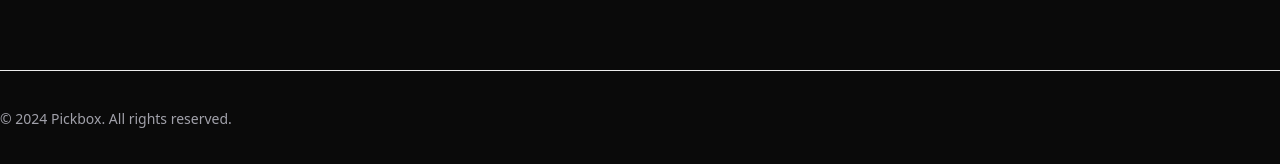
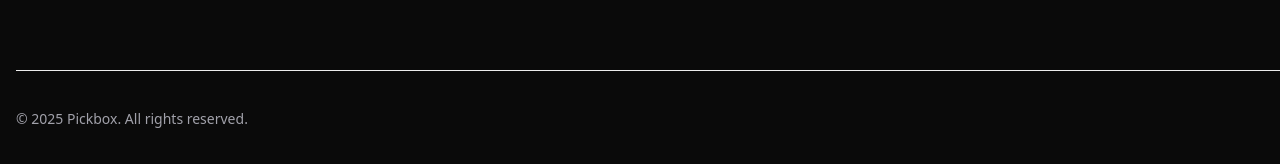
Before and after one commit to mortal-ghost/pickbox, a Next.js app in the folder ui/: page / in a window 1280 px wide. Shown: the part 1639-1803 px from the top of the page. Built offline with nearby package versions, Linux system fonts and the light colour scheme; no server answers.

Commit message:
Add js-cookies for auth

```diff
--- a/ui/app/page.tsx
+++ b/ui/app/page.tsx
@@ -56,10 +56,10 @@ export default function Home() {
       </main>
 
       {/* Footer */}
-      <footer className="border-t py-6 md:py-0">
+      <footer className="border-t py-6 md:py-0 ml-4">
         <div className="container flex flex-col items-center justify-between gap-4 md:h-24 md:flex-row">
           <p className="text-center text-sm leading-loose text-muted-foreground md:text-left">
-            © 2024 Pickbox. All rights reserved.
+            © {new Date().getFullYear()} Pickbox. All rights reserved.
           </p>
         </div>
       </footer>
--- a/ui/package.json
+++ b/ui/package.json
@@ -12,6 +12,7 @@
     "@radix-ui/react-slot": "^1.2.4",
     "class-variance-authority": "^0.7.1",
     "clsx": "^2.1.1",
+    "js-cookie": "^3.0.5",
     "lucide-react": "^0.562.0",
     "next": "16.0.10",
     "react": "19.2.1",
@@ -20,6 +21,7 @@
   },
   "devDependencies": {
     "@tailwindcss/postcss": "^4",
+    "@types/js-cookie": "^3.0.6",
     "@types/node": "^20",
     "@types/react": "^19",
     "@types/react-dom": "^19",
```
Also changed, not shown: 1 other file (tests, documents, lock files or other folders).
